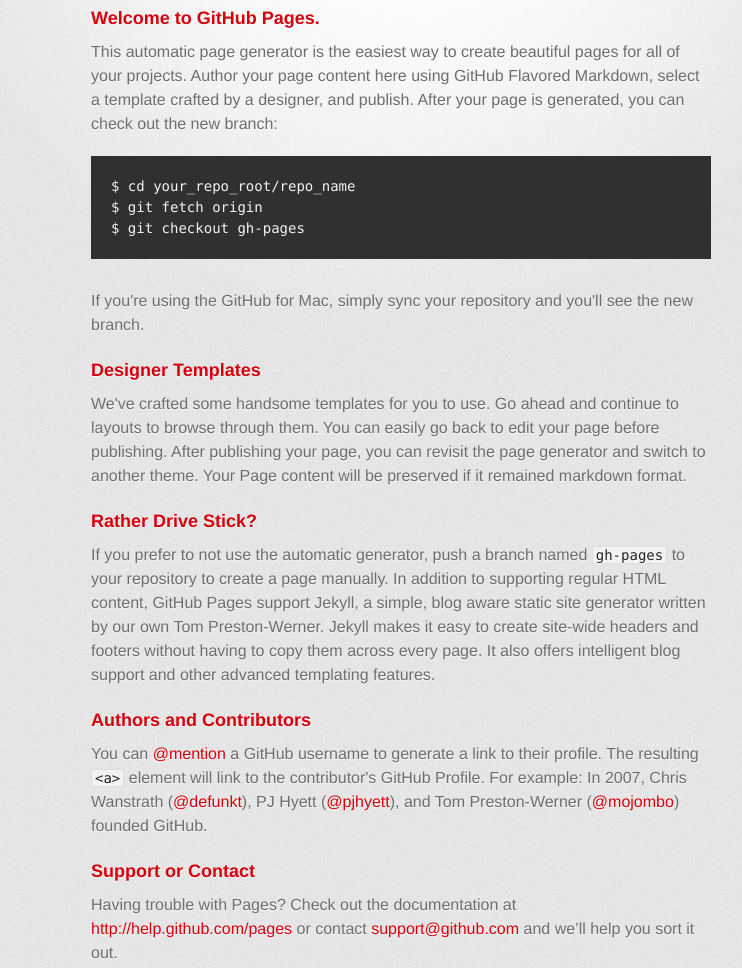
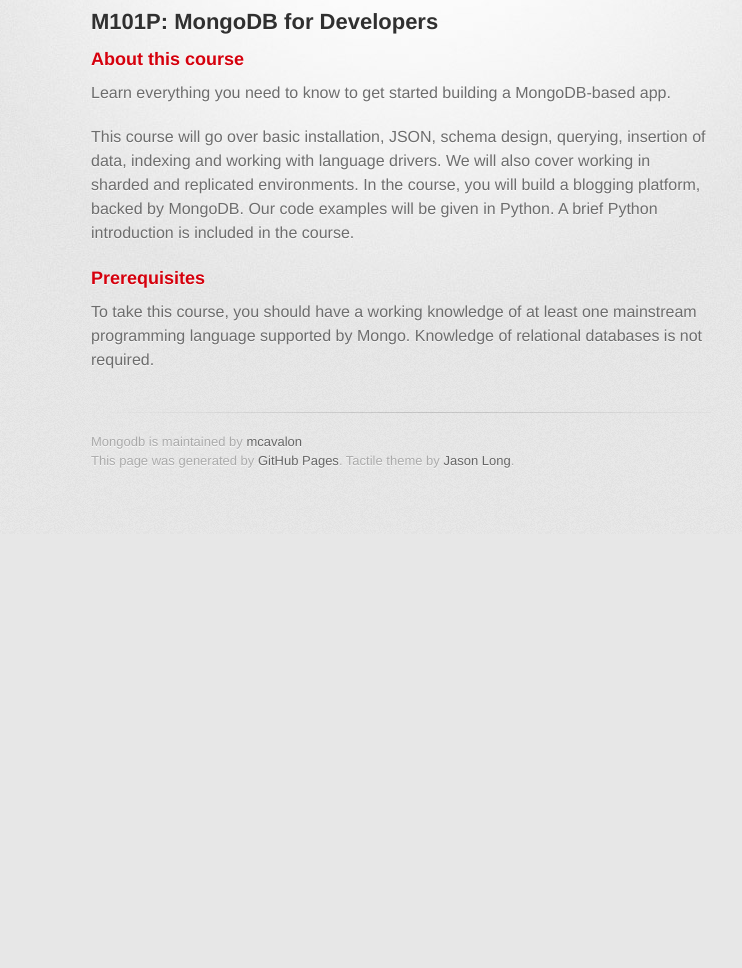
Before and after one commit to akaramires/MongoDB, a plain HTML site: page index.html in a window 1280 px wide. Shown: the part 266-1234 px from the top of the page, without its empty margins (239-981 px from the left). After the commit the page ends 800 px from the top, so only its background shows below. Drawn offline with Linux system fonts and the light colour scheme; a web font is replaced by a local one.

```diff
--- a/index.html
+++ b/index.html
@@ -31,37 +31,20 @@
         <hr>
 
         <section id="main_content">
-          <h3>
-<a name="welcome-to-github-pages" class="anchor" href="#welcome-to-github-pages"><span class="octicon octicon-link"></span></a>Welcome to GitHub Pages.</h3>
-
-<p>This automatic page generator is the easiest way to create beautiful pages for all of your projects. Author your page content here using GitHub Flavored Markdown, select a template crafted by a designer, and publish. After your page is generated, you can check out the new branch:</p>
-
-<pre><code>$ cd your_repo_root/repo_name
-$ git fetch origin
-$ git checkout gh-pages
-</code></pre>
-
-<p>If you're using the GitHub for Mac, simply sync your repository and you'll see the new branch.</p>
+          <h2>
+<a name="m101p-mongodb-for-developers" class="anchor" href="#m101p-mongodb-for-developers"><span class="octicon octicon-link"></span></a>M101P: MongoDB for Developers</h2>
 
 <h3>
-<a name="designer-templates" class="anchor" href="#designer-templates"><span class="octicon octicon-link"></span></a>Designer Templates</h3>
+<a name="about-this-course" class="anchor" href="#about-this-course"><span class="octicon octicon-link"></span></a>About this course</h3>
 
-<p>We've crafted some handsome templates for you to use. Go ahead and continue to layouts to browse through them. You can easily go back to edit your page before publishing. After publishing your page, you can revisit the page generator and switch to another theme. Your Page content will be preserved if it remained markdown format.</p>
+<p>Learn everything you need to know to get started building a MongoDB-based app.</p>
+
+<p>This course will go over basic installation, JSON, schema design, querying, insertion of data, indexing and working with language drivers. We will also cover working in sharded and replicated environments. In the course, you will build a blogging platform, backed by MongoDB. Our code examples will be given in Python. A brief Python introduction is included in the course.</p>
 
 <h3>
-<a name="rather-drive-stick" class="anchor" href="#rather-drive-stick"><span class="octicon octicon-link"></span></a>Rather Drive Stick?</h3>
+<a name="prerequisites" class="anchor" href="#prerequisites"><span class="octicon octicon-link"></span></a>Prerequisites</h3>
 
-<p>If you prefer to not use the automatic generator, push a branch named <code>gh-pages</code> to your repository to create a page manually. In addition to supporting regular HTML content, GitHub Pages support Jekyll, a simple, blog aware static site generator written by our own Tom Preston-Werner. Jekyll makes it easy to create site-wide headers and footers without having to copy them across every page. It also offers intelligent blog support and other advanced templating features.</p>
-
-<h3>
-<a name="authors-and-contributors" class="anchor" href="#authors-and-contributors"><span class="octicon octicon-link"></span></a>Authors and Contributors</h3>
-
-<p>You can <a href="https://github.com/blog/821" class="user-mention">@mention</a> a GitHub username to generate a link to their profile. The resulting <code>&lt;a&gt;</code> element will link to the contributor's GitHub Profile. For example: In 2007, Chris Wanstrath (<a href="https://github.com/defunkt" class="user-mention">@defunkt</a>), PJ Hyett (<a href="https://github.com/pjhyett" class="user-mention">@pjhyett</a>), and Tom Preston-Werner (<a href="https://github.com/mojombo" class="user-mention">@mojombo</a>) founded GitHub.</p>
-
-<h3>
-<a name="support-or-contact" class="anchor" href="#support-or-contact"><span class="octicon octicon-link"></span></a>Support or Contact</h3>
-
-<p>Having trouble with Pages? Check out the documentation at <a href="http://help.github.com/pages">http://help.github.com/pages</a> or contact <a href="mailto:support@github.com">support@github.com</a> and we’ll help you sort it out.</p>
+<p>To take this course, you should have a working knowledge of at least one mainstream programming language supported by Mongo. Knowledge of relational databases is not required.</p>
         </section>
 
         <footer>
```
Also changed, not shown: params.json (+1 -1 lines).
